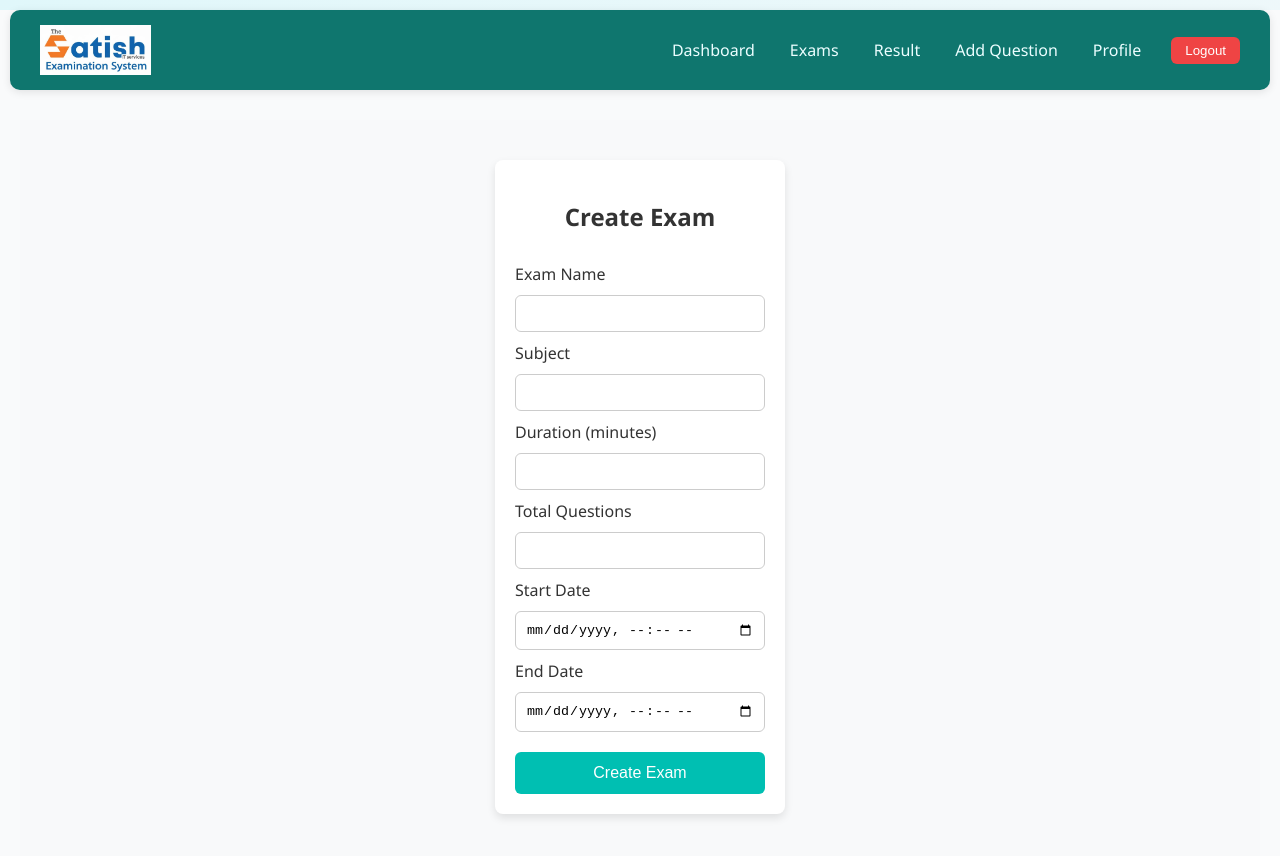
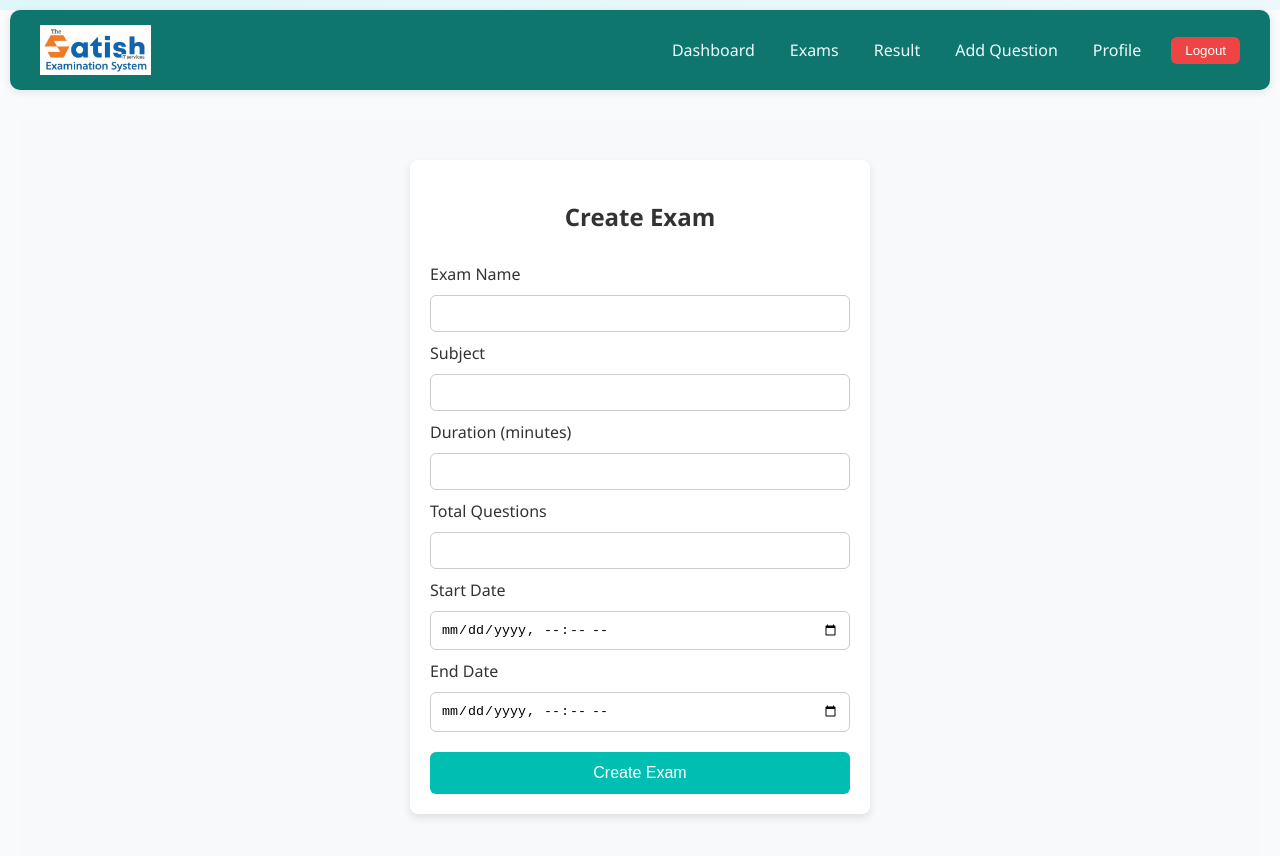
Before and after one commit to SIT2711/online-exam-system, a React (Create React App) app: page /exam in a window 1280 px wide. Shown: the top 856 px of the page. Built offline with nearby package versions, Linux system fonts and the light colour scheme.

Commit message:
updated Exam page

```diff
--- a/src/pages/Exam.jsx
+++ b/src/pages/Exam.jsx
@@ -24,7 +24,7 @@ function Exam() {
   };
 
   return (
-    <div className="exam-container">
+    <div className="exam-page-container">
       <div className="exam-card">
         <h2>Create Exam</h2>
 
--- a/src/styles/Exam.css
+++ b/src/styles/Exam.css
@@ -1,6 +1,6 @@
 /* exam.css */
 
-.exam-container {
+.exam-page-container {
   background: #F8F9FA;
   min-height: 100vh;
   width: 100%;
@@ -18,6 +18,11 @@
   padding: 30px;
   border-radius: 10px;
   box-shadow: 0 4px 12px rgba(0,0,0,0.1);
+}
+
+.exam-page-container .exam-card {
+  width: 100%;
+  max-width: 420px;
 }
 
 .exam-card h2 {
```
